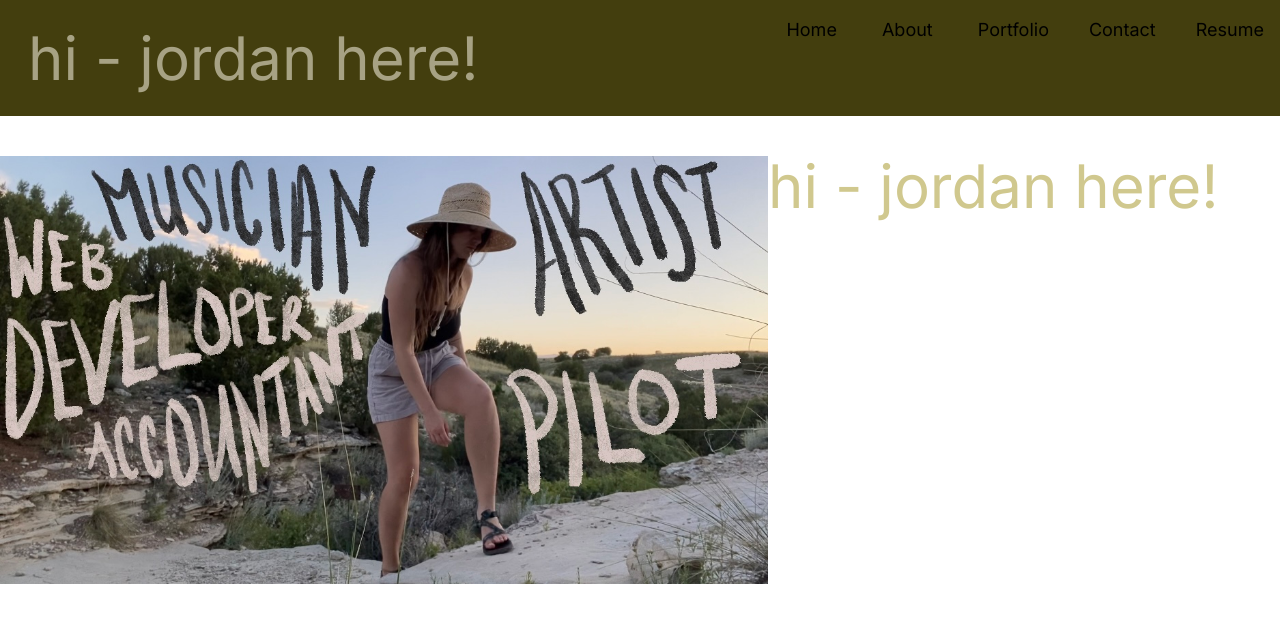
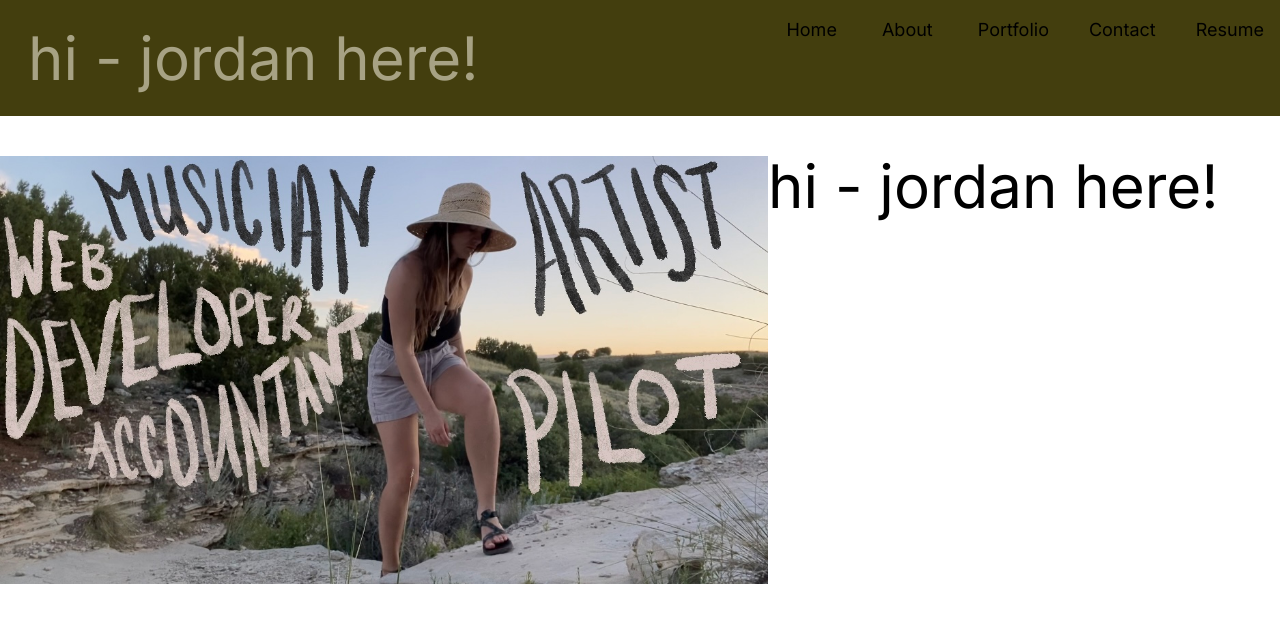
Before and after one commit to JordanTaylorJ/portfolio, a Next.js app: page /main in a window 1280 px wide. Shown: the top 622 px of the page. Built offline with nearby package versions, Linux system fonts and the light colour scheme.

Commit message:
remove unused colors from palette in config and change text colors in main/page

```diff
--- a/src/app/(components)/main/page.jsx
+++ b/src/app/(components)/main/page.jsx
@@ -12,7 +12,7 @@ const Main = () => {
 
         <div className="mt-10 columns-2 flex ">
             <img className='object-scale-down object-left w-3/5'  src='/home_v2.jpg' alt="walking outside"/>
-            <p className="left-0 justify-left text-6xl text-musk">
+            <p className="left-0 justify-left text-6xl">
                 hi - jordan here!
             </p>
         </div>
--- a/tailwind.config.js
+++ b/tailwind.config.js
@@ -8,11 +8,9 @@ module.exports = {
   ],
   theme: {
     colors: {
-      'cream': '#edeec0',
       'brown': '#433e0e',
       'greenblue': '#7c9082',
       'sage': '#a7a284',
-      'musk': '#d0c88e'
     },
     extend: {
       backgroundImage: {
```
